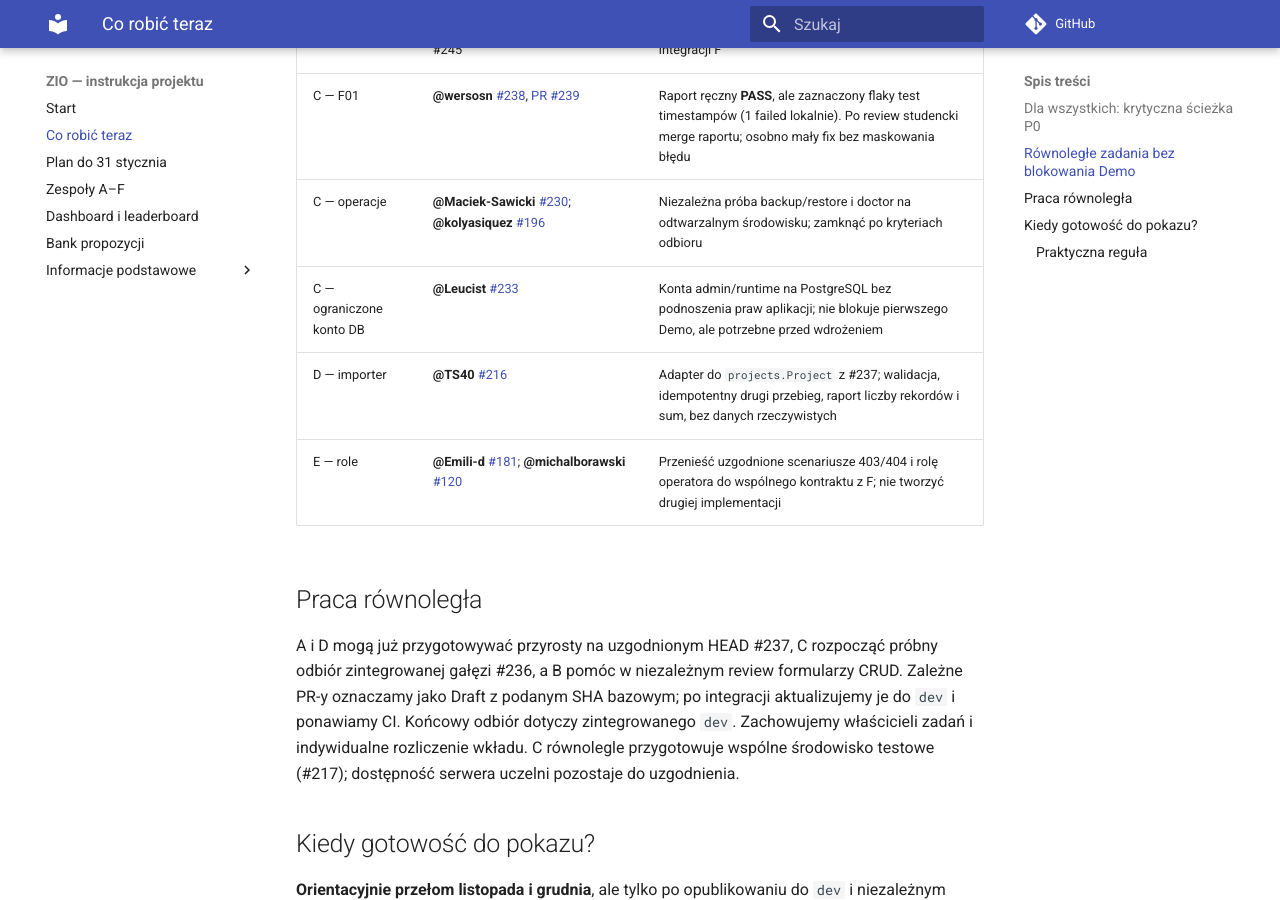
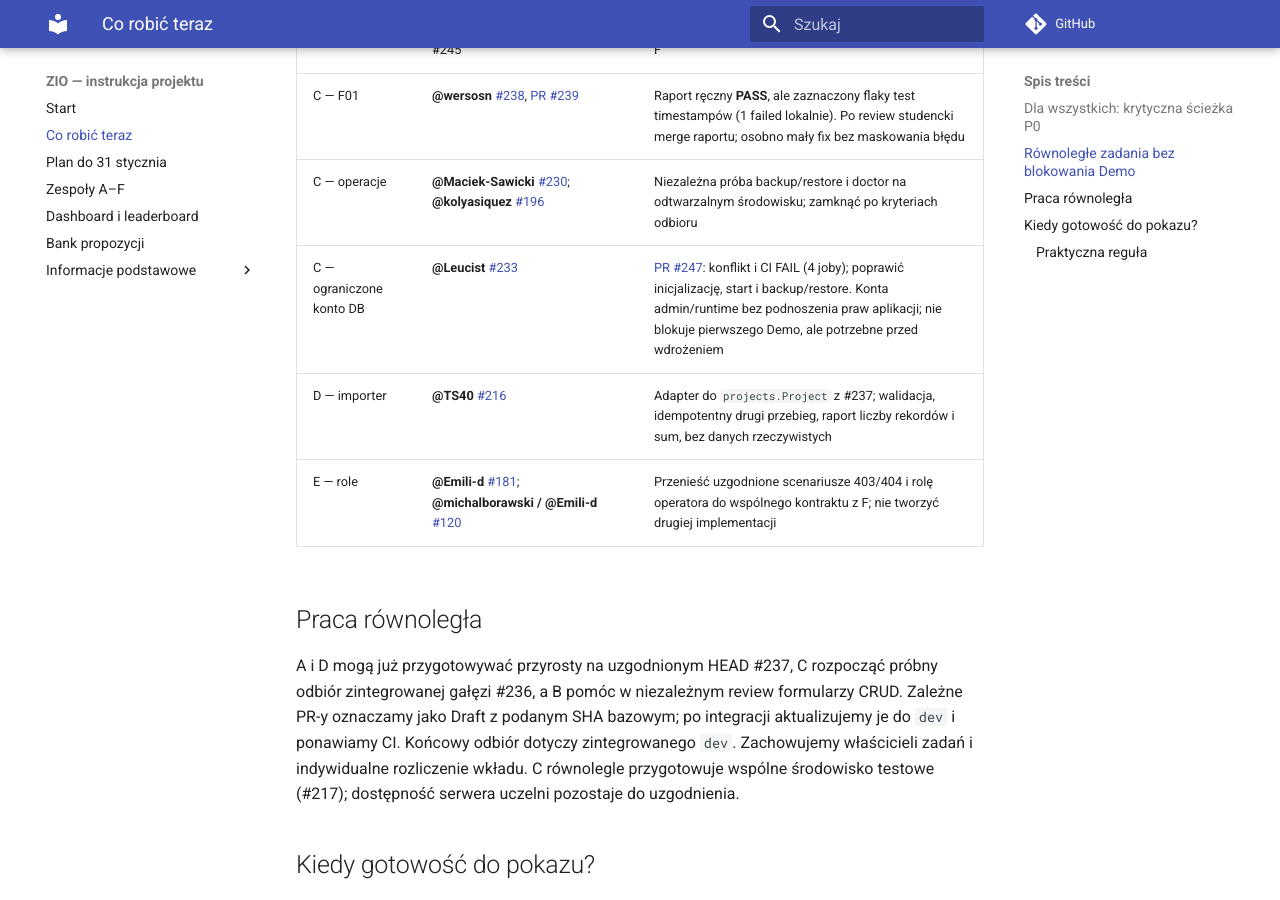
Before and after one commit to zio-wi-pb-mc/pb-science-office-manual, an MkDocs documentation site: the page built from manual/16-propozycje-zadan-po-audycie.md, in a window 1280 px wide and 900 px high, scrolled down 1242 px. Built offline with MkDocs 1.6.1 and Material for MkDocs 9.7.7, drawn with Linux system fonts in a browser that asks for light colours; comment, search, counter and statistics services are not loaded.

Commit message:
docs: update status of PostgreSQL roles and open pull requests

```diff
--- a/manual/16-propozycje-zadan-po-audycie.md
+++ b/manual/16-propozycje-zadan-po-audycie.md
@@ -23,9 +23,9 @@
 | B — F02 | **@Camed** #241, **@karichil** #242, **@Hackeristi** #243, **@patrycjachocko** #244, **@Zapsiu** #245 | Zadania mają wykonawców. Praca równoległa; brak potwierdzenia przez Dział Nauki, że F02 jest teraz MUST. Nie przebudowywać F01 ani opóźniać integracji F |
 | C — F01 | **@wersosn** [#238](https://github.com/zio-wi-pb-mc/pb-science-office/issues/238), [PR #239](https://github.com/zio-wi-pb-mc/pb-science-office/pull/239) | Raport ręczny **PASS**, ale zaznaczony flaky test timestampów (1 failed lokalnie). Po review studencki merge raportu; osobno mały fix bez maskowania błędu |
 | C — operacje | **@Maciek-Sawicki** [#230](https://github.com/zio-wi-pb-mc/pb-science-office/issues/230); **@kolyasiquez** [#196](https://github.com/zio-wi-pb-mc/pb-science-office/issues/196) | Niezależna próba backup/restore i doctor na odtwarzalnym środowisku; zamknąć po kryteriach odbioru |
-| C — ograniczone konto DB | **@Leucist** [#233](https://github.com/zio-wi-pb-mc/pb-science-office/issues/233) | Konta admin/runtime na PostgreSQL bez podnoszenia praw aplikacji; nie blokuje pierwszego Demo, ale potrzebne przed wdrożeniem |
+| C — ograniczone konto DB | **@Leucist** [#233](https://github.com/zio-wi-pb-mc/pb-science-office/issues/233) | [PR #247](https://github.com/zio-wi-pb-mc/pb-science-office/pull/247): konflikt i CI FAIL (4 joby); poprawić inicjalizację, start i backup/restore. Konta admin/runtime bez podnoszenia praw aplikacji; nie blokuje pierwszego Demo, ale potrzebne przed wdrożeniem |
 | D — importer | **@TS40** [#216](https://github.com/zio-wi-pb-mc/pb-science-office/issues/216) | Adapter do `projects.Project` z #237; walidacja, idempotentny drugi przebieg, raport liczby rekordów i sum, bez danych rzeczywistych |
-| E — role | **@Emili-d** [#181](https://github.com/zio-wi-pb-mc/pb-science-office/issues/181); **@michalborawski** [#120](https://github.com/zio-wi-pb-mc/pb-science-office/issues/120) | Przenieść uzgodnione scenariusze 403/404 i rolę operatora do wspólnego kontraktu z F; nie tworzyć drugiej implementacji |
+| E — role | **@Emili-d** [#181](https://github.com/zio-wi-pb-mc/pb-science-office/issues/181); **@michalborawski / @Emili-d** [#120](https://github.com/zio-wi-pb-mc/pb-science-office/issues/120) | Przenieść uzgodnione scenariusze 403/404 i rolę operatora do wspólnego kontraktu z F; nie tworzyć drugiej implementacji |
 
 ## Praca równoległa
 
```
Also changed, not shown: other parts of manual/16-propozycje-zadan-po-audycie.md (+1 -1 lines).
